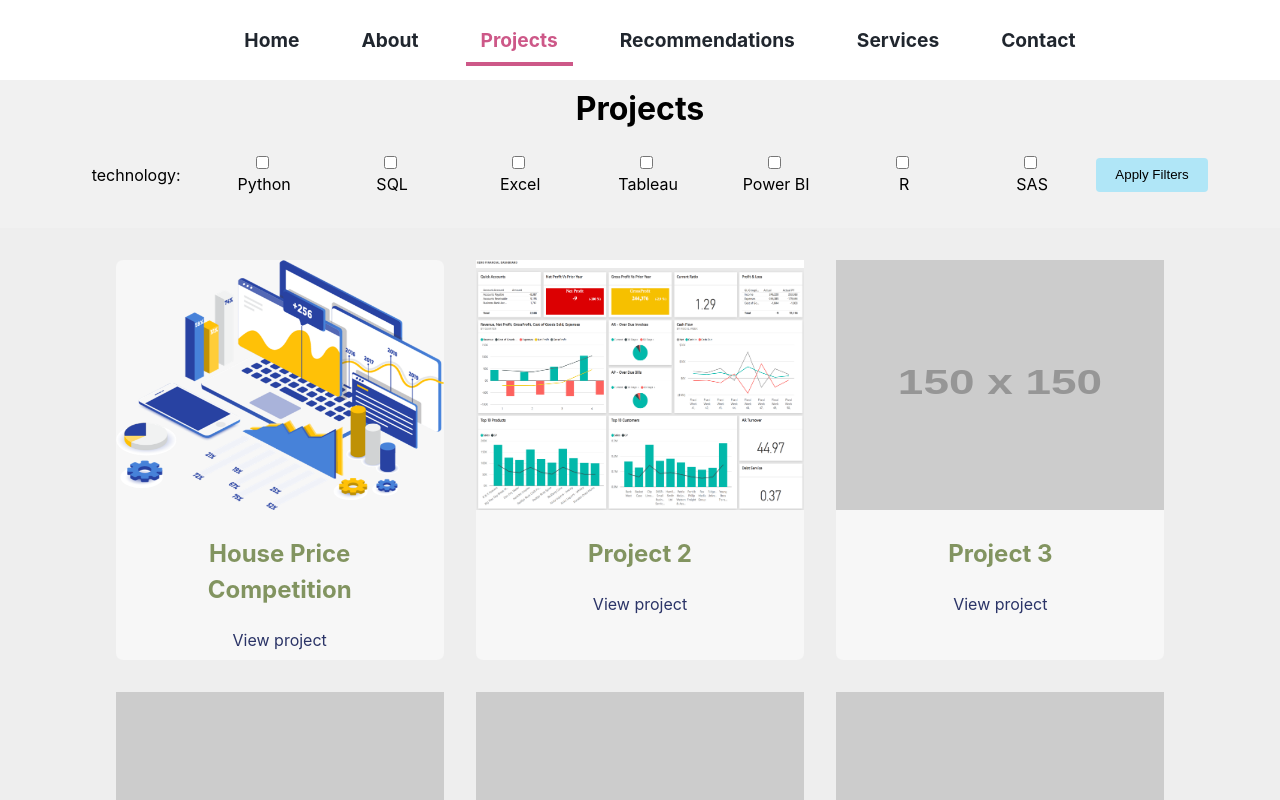
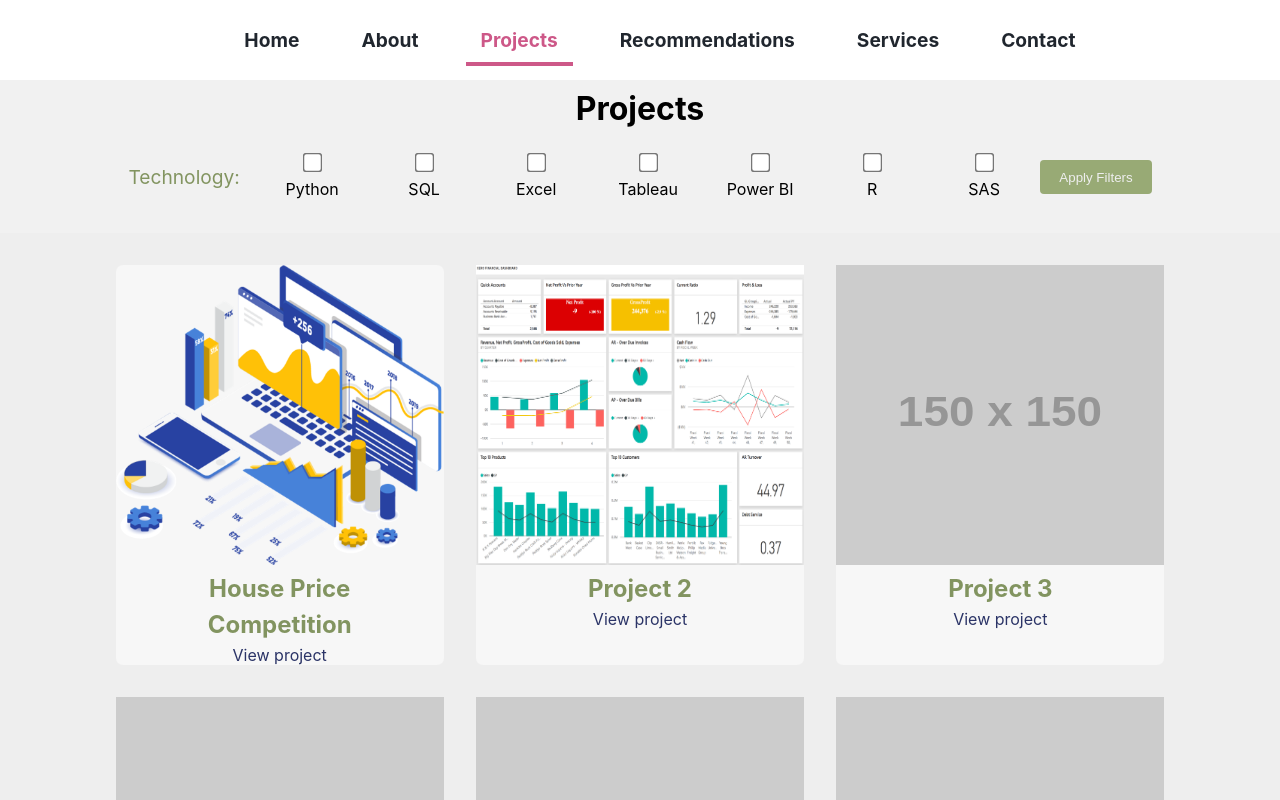
Before and after one commit to Behlil/behlil.github.io, a React (Vite) app: page /projects in a window 1280 px wide. Shown: the top 800 px of the page. Built offline with nearby package versions, Linux system fonts and the light colour scheme; a web font is replaced by a local one.

Commit message:
Fix: Projects page

```diff
--- a/src/components/Card.css
+++ b/src/components/Card.css
@@ -17,13 +17,14 @@
     .card img {
         padding: 0;
         width: 100%;
-        height: 250px;
+        height: 300px;
 
     }
 
     .card h2 {
         padding: 0 1em;
         color: #829460;
+        margin: 0;
     }
 
 
@@ -31,7 +32,6 @@
     .card a {
         display: block;
         font-size: 16px;
-        /* margin-top: 20px; */
         text-decoration: none;
         color: #2B3467;
         text-align: center;
@@ -39,7 +39,6 @@
 
     .card:hover {
         box-shadow: 0 0 14px 0 rgba(0, 0, 0, 0.5);
-        /* transform: scale(1.03); */
         transition: 0.5s;
     }
 }
@@ -63,7 +62,7 @@
     .card img {
         padding: 0;
         width: 90%;
-        height: auto;
+        height: 200px;
 
     }
 
--- a/src/components/FilterBar.css
+++ b/src/components/FilterBar.css
@@ -8,11 +8,17 @@
         color: #000;
     }
 
+    .filter-label{
+        font-size: 1.2em;
+        margin-right: 1rem;
+        color: #829460;
+    }
+
     .filter-bar label {
         display: flex;
         align-items: center;
         justify-content: center;
-        width: 8em;
+        width: 7rem;
     }
 
     .tech {
@@ -22,28 +28,32 @@
         justify-content: center;
         align-items: center;
         color: #000;
+        gap: 0.3em;
     }
 
     .filter-bar input[type="checkbox"] {
-        margin-right: 0.5rem;
+        transform: scale(1.5);
+        -webkit-transform: scale(1.5);
     }
 
     .filter-bar button {
-        background-color: #b0e6f7;
-        color: #000;
+        background-color: #98aa75;
+        color: #eee;
         border: none;
         border-radius: 4px;
         padding: 0.6rem 1.2rem;
         cursor: pointer;
+        transition: all 0.2s ease-out;
     }
 
     .filter-bar button:hover {
-        background-color: #fa8072;
+        background-color: #829460;
+        transform: scale(1.1);
     }
 }
 
 @media screen and (max-width: 1140px) {
-    .filter-bar{
+    .filter-bar {
         display: none;
     }
 }
--- a/src/components/FilterBar.jsx
+++ b/src/components/FilterBar.jsx
@@ -17,7 +17,7 @@ export default function FilterBar({ technologies, onChange }) {
 
     return (
         <div className="filter-bar">
-            <label>technology:</label>
+            <label className='filter-label'>Technology:</label>
             {technologies.map((technology) => (
                 <div key={technology} className="tech">
                     <input
```
